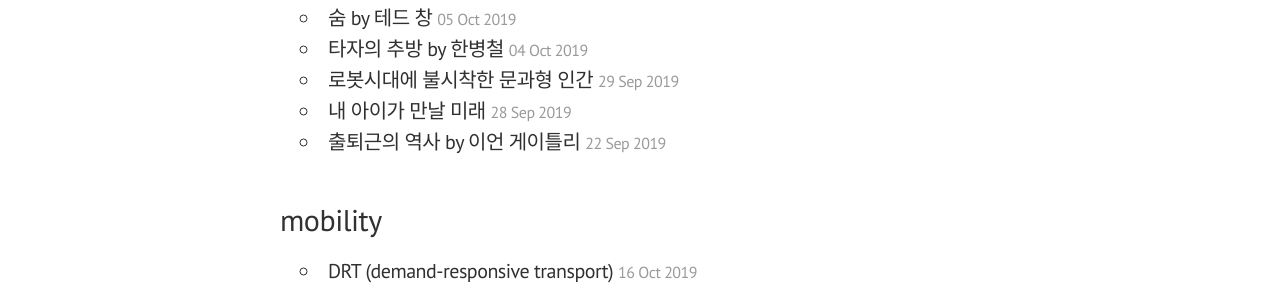
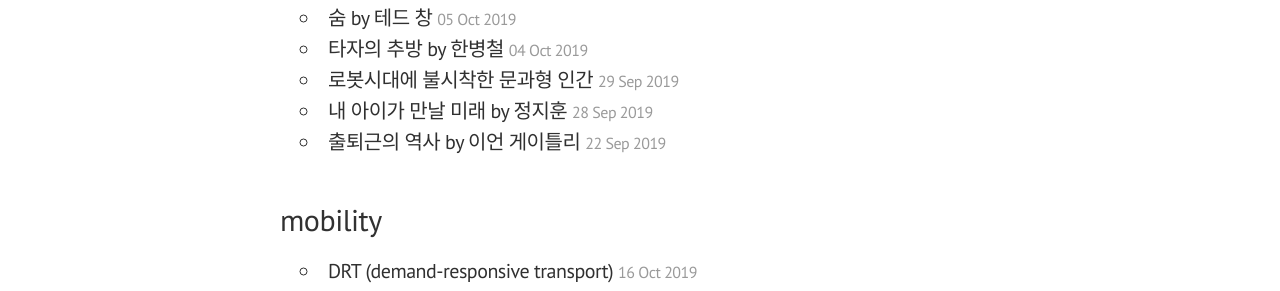
Before and after one commit to bettermesol/bettermesol.github.io, a Jekyll site: the page built from blog/categories.html, in a window 1280 px wide and 900 px high, scrolled down 1556 px. Shown: the part 162-453 px from the top of the window. Built offline with Jekyll 4.4.1, drawn with Linux system fonts in a browser that asks for light colours; nearby versions of some CDN libraries.

Commit message:
Update 2019-09-28-review_book_future for our kids.md

```diff
--- a/_posts/2019-09-28-review_book_future for our kids.md
+++ b/_posts/2019-09-28-review_book_future for our kids.md
@@ -1,5 +1,5 @@
 ---
-title: "내 아이가 만날 미래"
+title: "내 아이가 만날 미래 by 정지훈"
 excerpt: "미래라고 말하지만, 흠 글쎄"
 last_modified_at: 2019-09-22T16:20:02-05:00
 categories:
```
